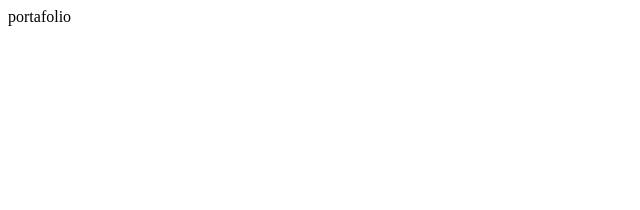
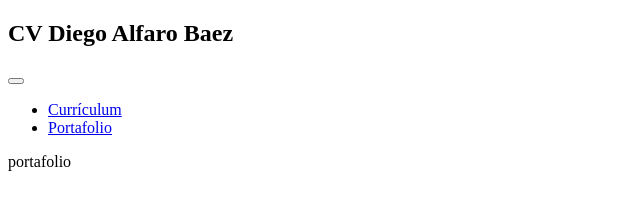
Before and after one commit to pkohnenkampf/dalfarobaez.github.io, a plain HTML site: page portafolio.html in a window 1280 px wide. Shown: the whole page, without its empty margins (0-640 px from the left). Drawn offline with Linux system fonts and the light colour scheme.

Commit message:
estructura protafolio

```diff
--- a/portafolio.html
+++ b/portafolio.html
@@ -6,6 +6,30 @@
   <title>Document</title>
 </head>
 <body>
+  <head>
+    <!-- menu superior -->
+    <nav class="navbar navbar-expand-lg bg-body-tertiary">
+      <div class="container-fluid barra">
+        <h1>CV Diego Alfaro Baez</h1>
+        <button class="navbar-toggler" type="button" data-bs-toggle="collapse" data-bs-target="#navbarNav" aria-controls="navbarNav" aria-expanded="false" aria-label="Toggle navigation">
+          <i class="fa-solid fa-bars link_menu"></i>
+        </button>
+        <div class="collapse navbar-collapse" id="navbarNav">
+          <ul class="navbar-nav ms-auto">
+            <li class="nav-item">
+              <a class="nav-link active link_menu" href="https://dalfarobaez.github.io/">Currículum</a>
+            </li>
+            <li class="nav-item">
+              <a class="nav-link link_menu" href="https://dalfarobaez.github.io/portafolio.html">Portafolio</a>
+            </li>
+            <!-- <li class="nav-item">
+              <a class="nav-link link_menu" href="#">Contacto</a>
+            </li> -->
+          </ul>
+        </div>
+      </div>
+    </nav>
+  </head>
   portafolio
 </body>
 </html>
```
Also changed, not shown: index.html (+4 -4 lines).
